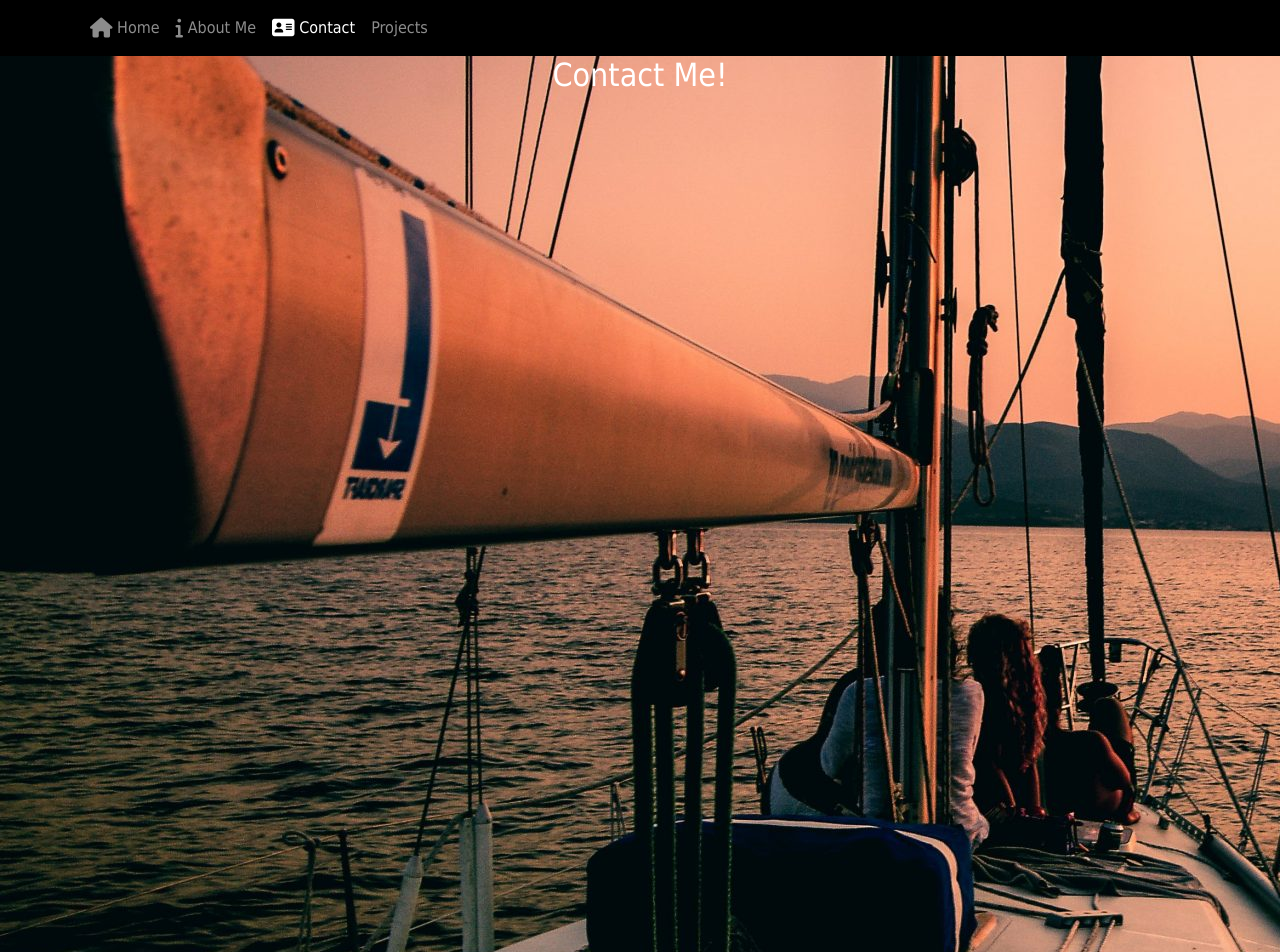
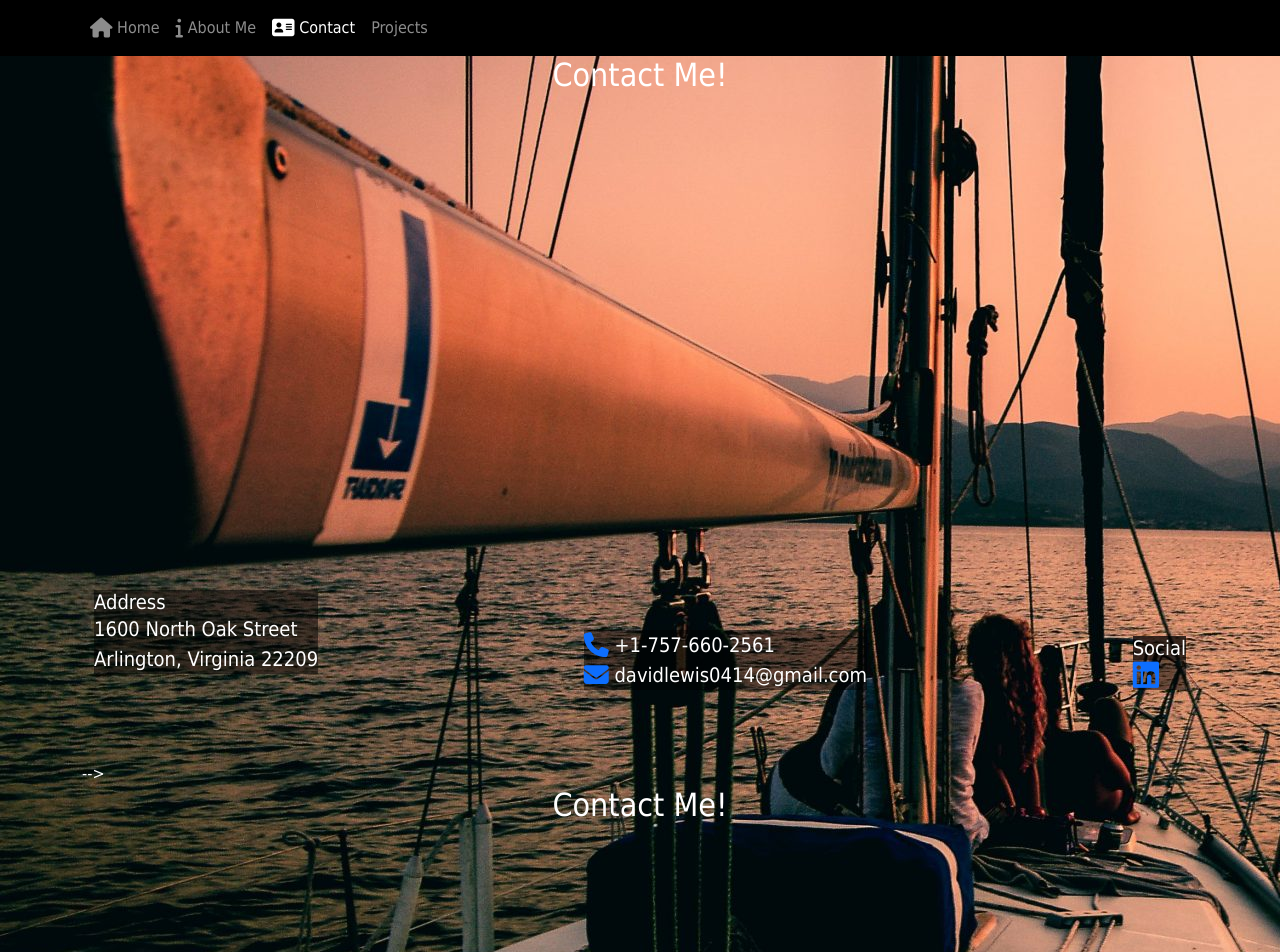
Before and after one commit to webdev041496/my-personal-portfolio, a website built with Parcel: page contactme.html in a window 1280 px wide. Shown: the top 952 px of the page. Built offline with nearby package versions, Linux system fonts and the light colour scheme.

Commit message:
Updated some properties in styles.css

```diff
--- a/css/styles.css
+++ b/css/styles.css
@@ -40,11 +40,11 @@ h1 {
 }
 
 h2 {
-    margin-bottom: 600px;
+    margin-bottom: 20px;
     text-align: center;
 }
 
-h5, address, .contact-method {
+h5, address, .contact-method, .social-links, .description {
     background-color: rgba(0, 0, 0, 0.5);
     font-size: 20px;
 }
```
